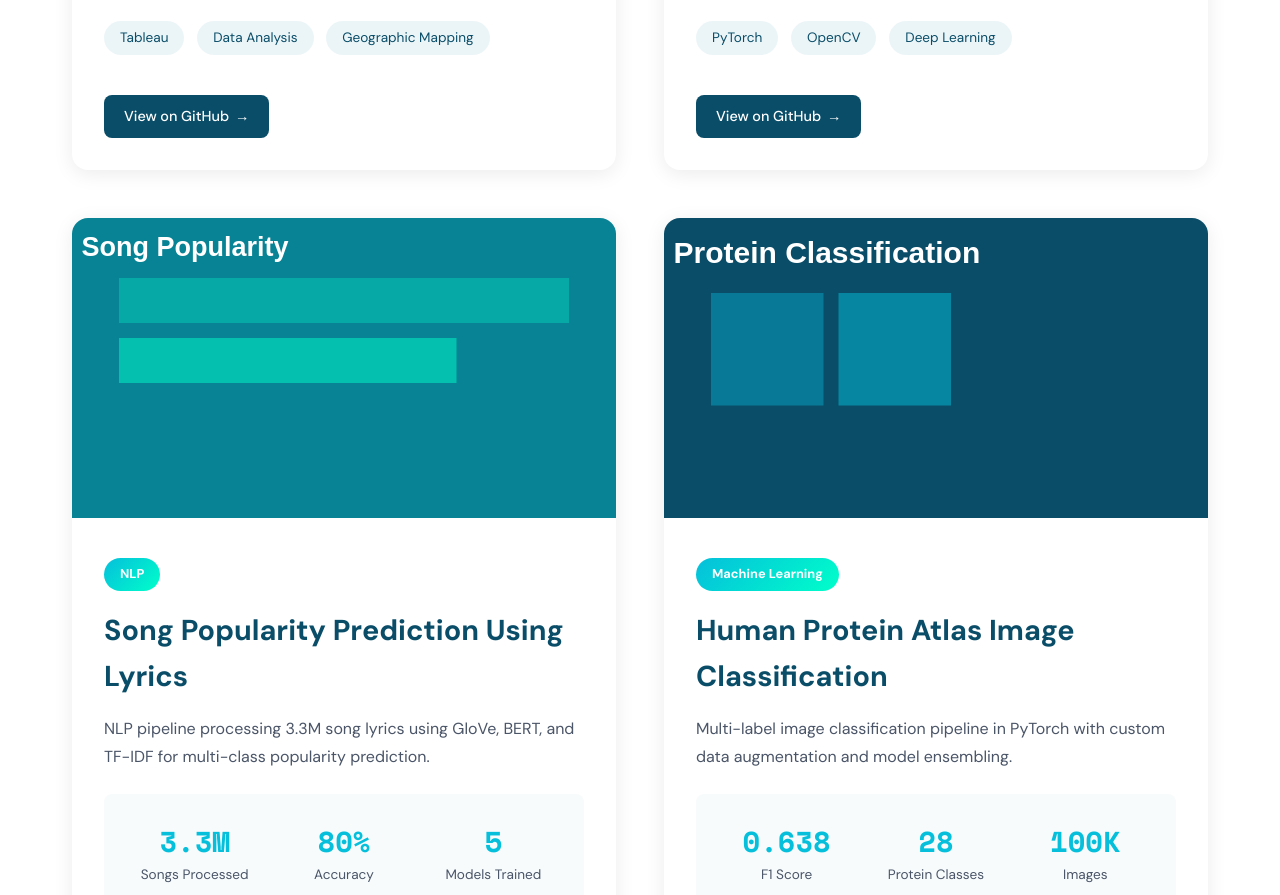
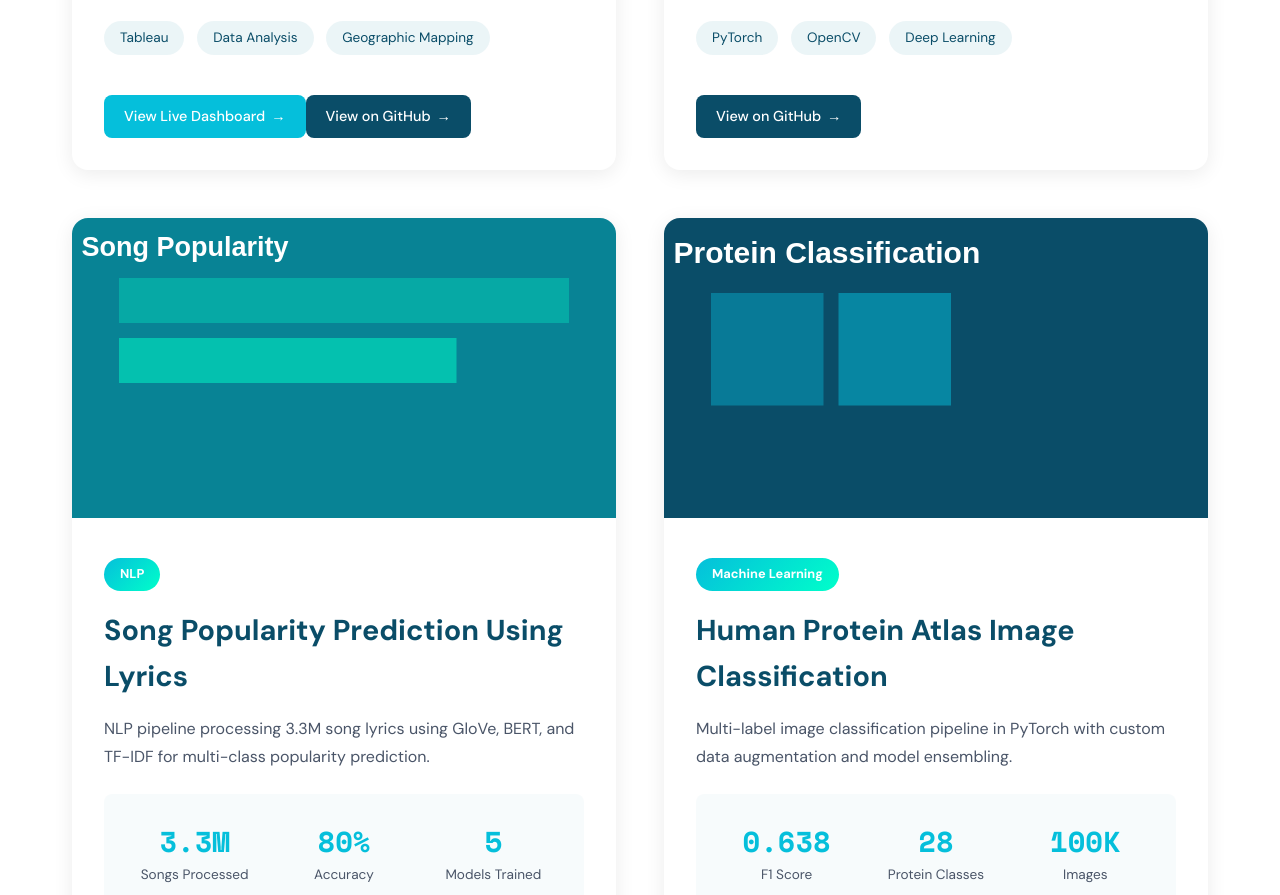
Before and after one commit to zihyic/zihyic.github.io, a plain HTML site: page index.html in a window 1280 px wide. Shown: the part 3094-3989 px from the top of the page. Drawn offline with nearby package versions, Linux system fonts and the light colour scheme.

Commit message:
Link police dashboard live page

```diff
--- a/index.html
+++ b/index.html
@@ -804,7 +804,7 @@
                         <span class="tech-tag">Data Analysis</span>
                         <span class="tech-tag">Geographic Mapping</span>
                     </div>
-                    <a class="project-link" href="https://github.com/zihyic/police-shootings-dashboard" target="_blank" rel="noopener">View on GitHub <span>&rarr;</span></a>
+                    <a class="project-link" href="police-shootings-dashboard.html" target="_blank" rel="noopener" style="background: var(--accent);">View Live Dashboard <span>&rarr;</span></a><a class="project-link" href="https://github.com/zihyic/police-shootings-dashboard" target="_blank" rel="noopener">View on GitHub <span>&rarr;</span></a>
                 </div>
             </div>
 
```
